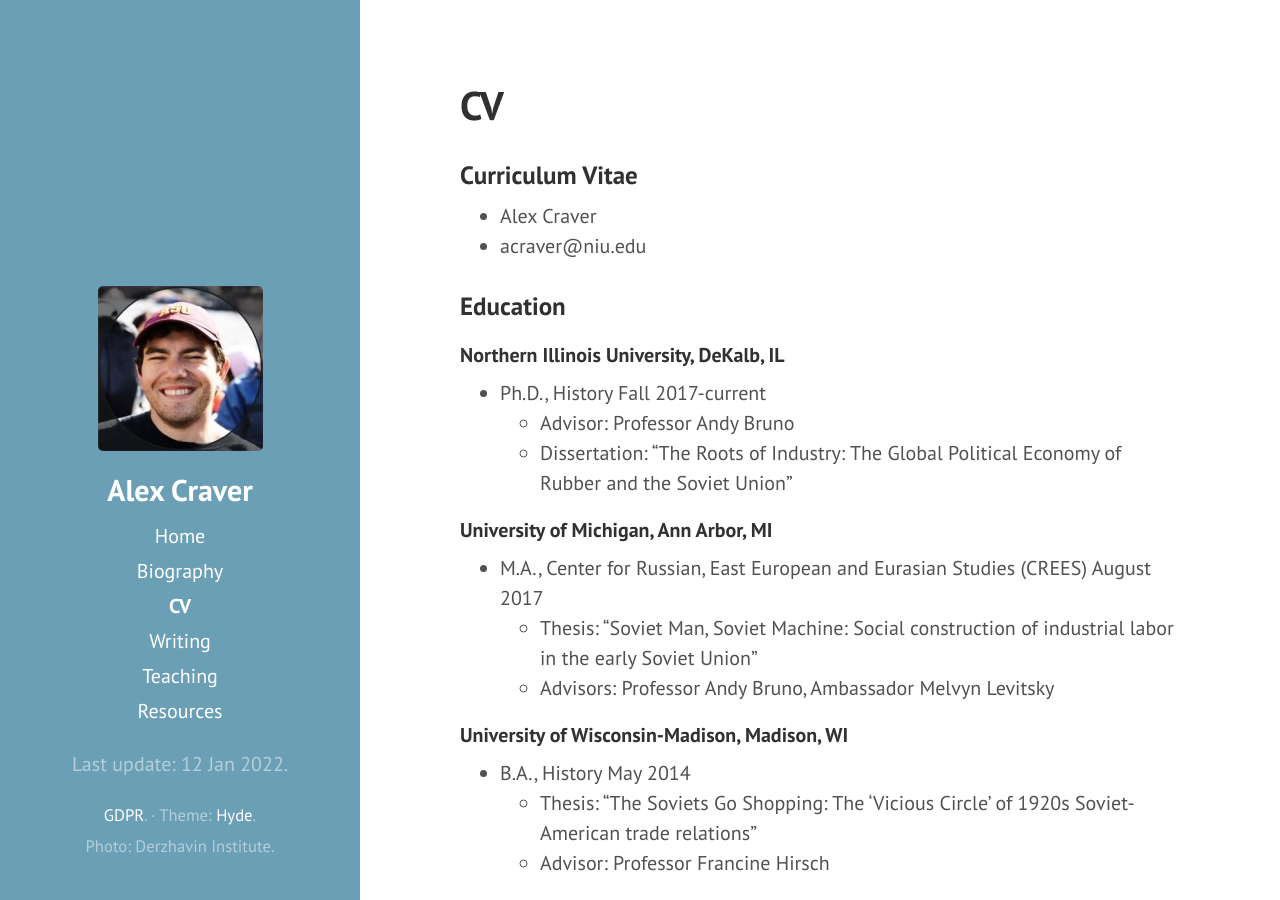
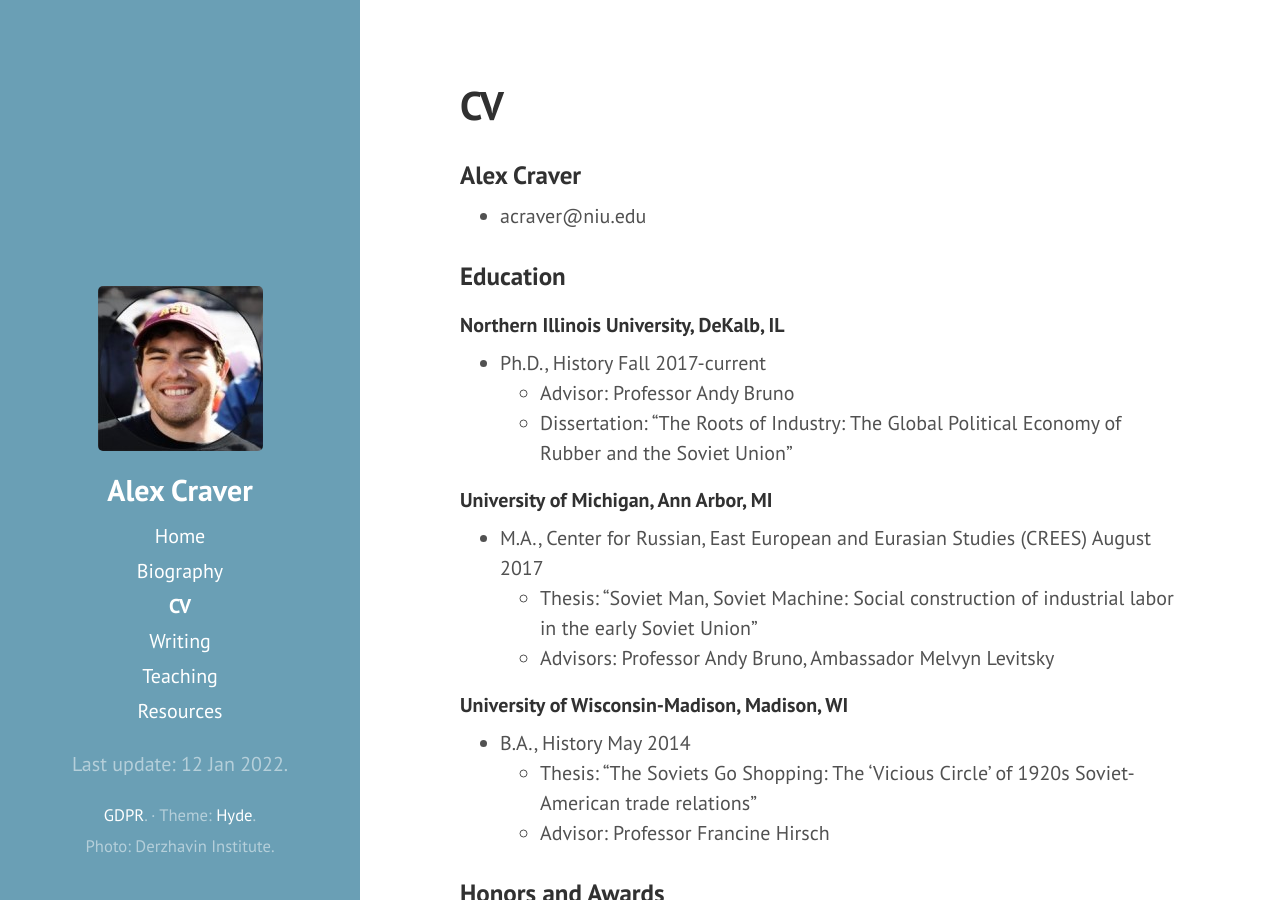
Before and after one commit to ahcraver/ahcraver.github.io, a Jekyll site: the page built from CV.md, in a window 1280 px wide and 900 px high. Built offline with Jekyll 4.4.1, drawn with Linux system fonts in a browser that asks for light colours.

Commit message:
Update CV.md

```diff
--- a/CV.md
+++ b/CV.md
@@ -2,8 +2,7 @@
 layout: page
 title: CV
 ---
-### Curriculum Vitae
-* Alex Craver
+### Alex Craver
 * acraver@niu.edu
 
 ### Education
```
